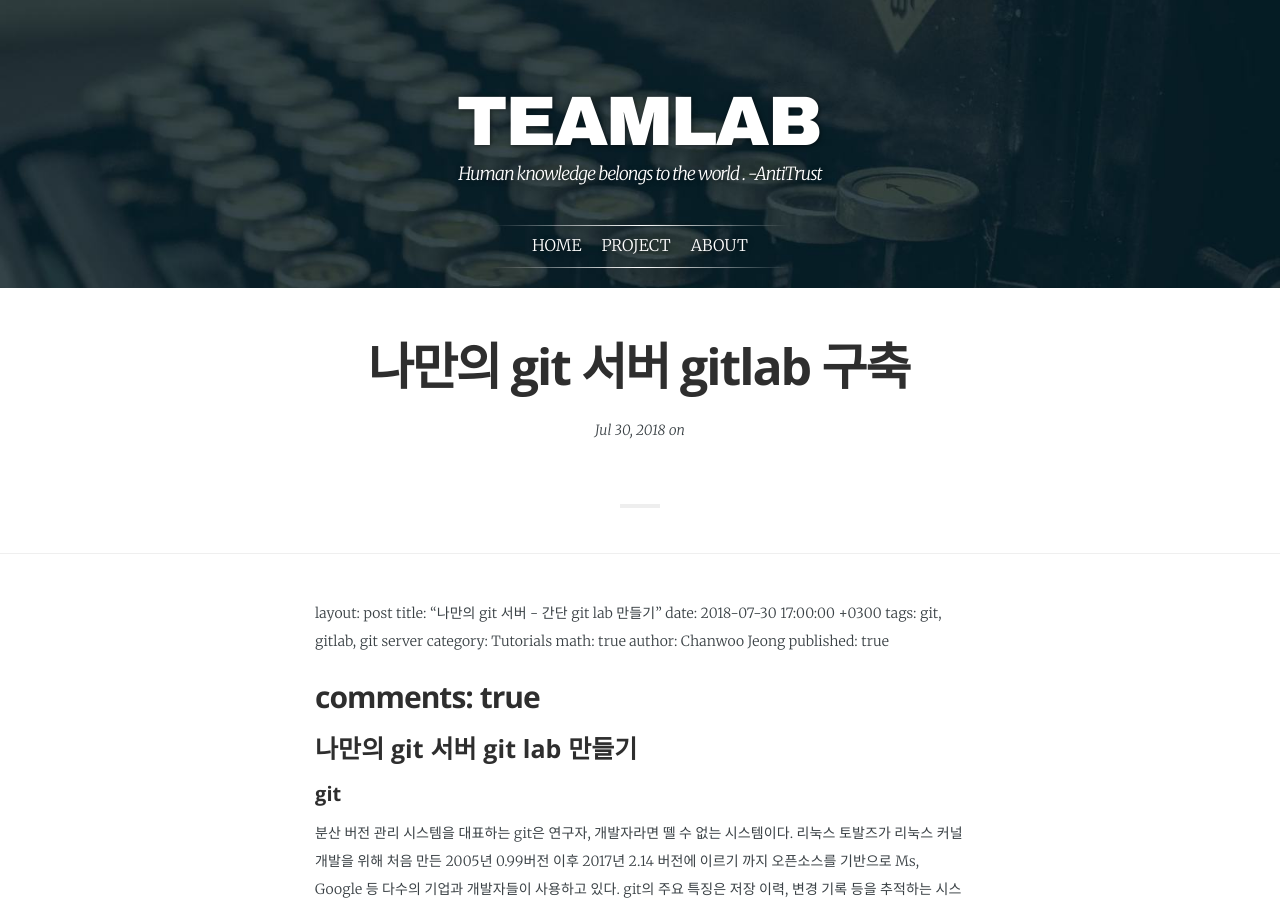
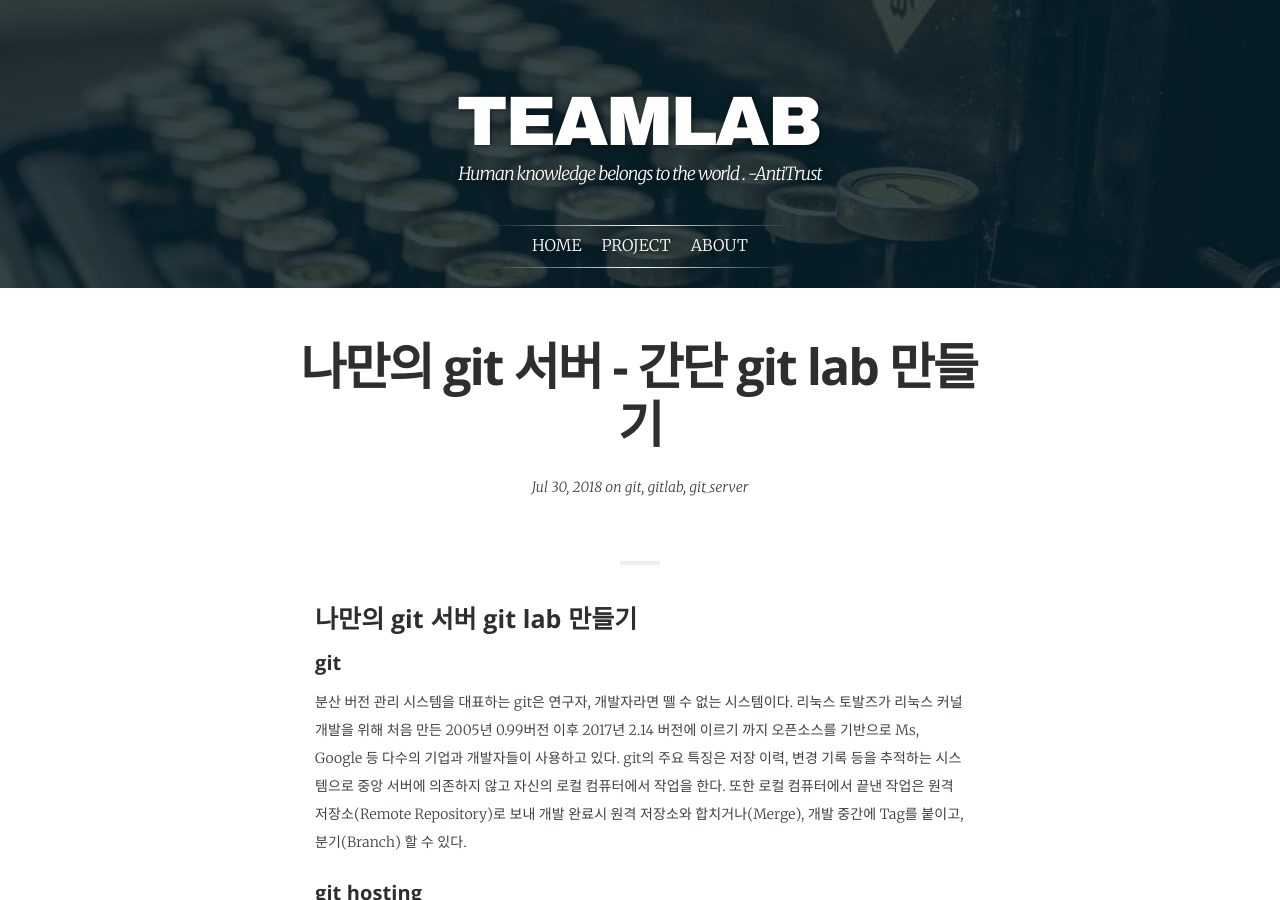
Before and after one commit to TeamLab/jekyllDecent, a Jekyll site: the page built from _posts/2018-07-30-나만의 Git 서버 Gitlab 구축.md, in a window 1280 px wide and 900 px high. Built offline with Jekyll 4.4.1, drawn with Linux system fonts in a browser that asks for light colours; some web fonts are replaced; our own code applies the rules of GitHub Pages for plain Markdown files.

Commit message:
블로깅 Gitlab 에러 수정
블로깅 Gitlab 수정 초기 접속 부분 설명 사진 안나옴 해결
파일 상단 포스트 특성 부분 표형식으로 저장이 안되는 문제가 있음
아톰에서 작성 후 파일 세이브 할때 현재와 같이 한줄의 텍스트로 변환 후 저장 됨
git hub에서 임의로 수정하여 다시 push 함

```diff
--- a/_posts/2018-07-30-나만의 Git 서버 Gitlab 구축.md
+++ b/_posts/2018-07-30-나만의 Git 서버 Gitlab 구축.md
@@ -1,9 +1,14 @@
 ---
-
-layout: post title: "나만의 git 서버 - 간단 git lab 만들기" date: 2018-07-30 17:00:00 +0300 tags: git, gitlab, git server category: Tutorials math: true author: Chanwoo Jeong published: true
-
-comments: true
---------------
+layout:         post
+title:          "나만의 git 서버 - 간단 git lab 만들기"
+date:           2018-07-30 17:00:00 +0300
+tags:           git, gitlab, git_server
+category:       Tutorials
+author:         Chanwoo Jeong
+math:           true
+published:      true
+comments:       true
+---
 
 ### 나만의 git 서버 git lab 만들기
 
```
